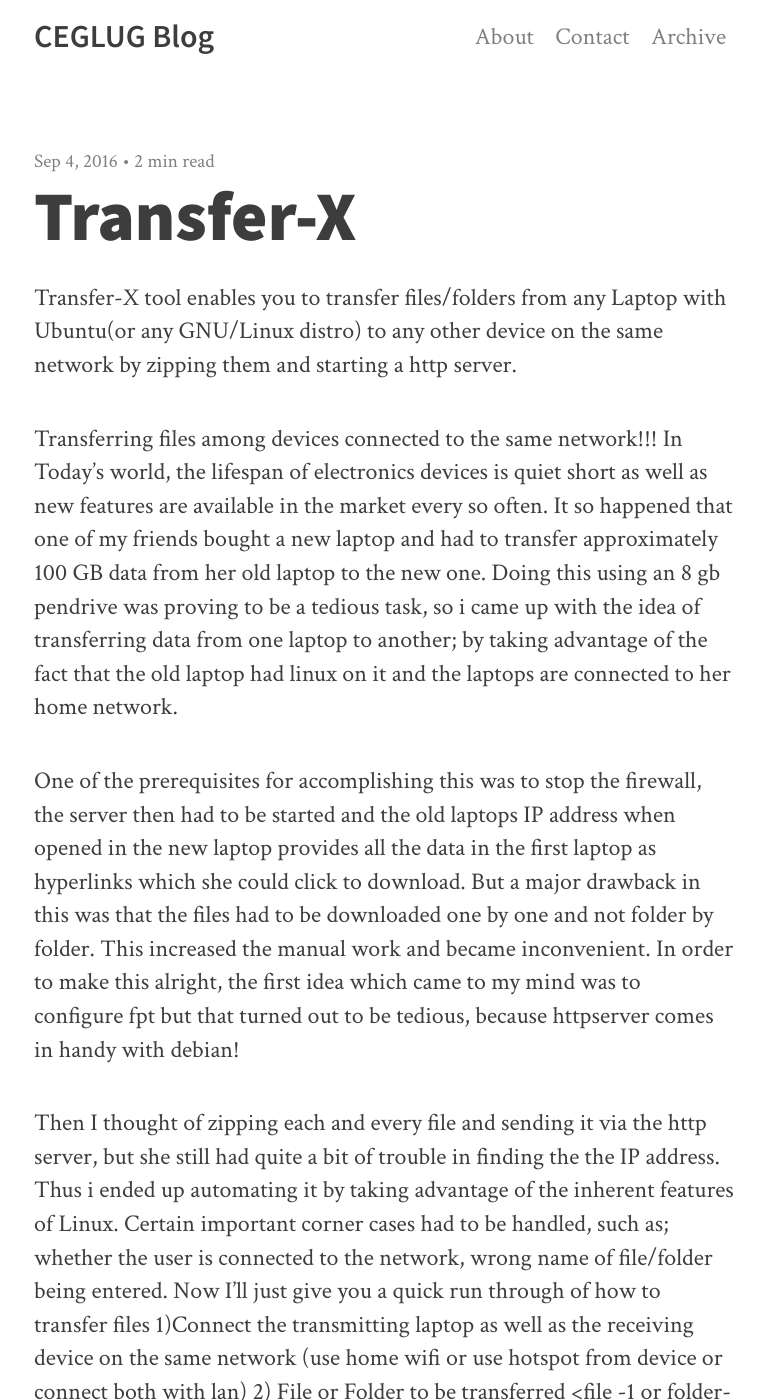
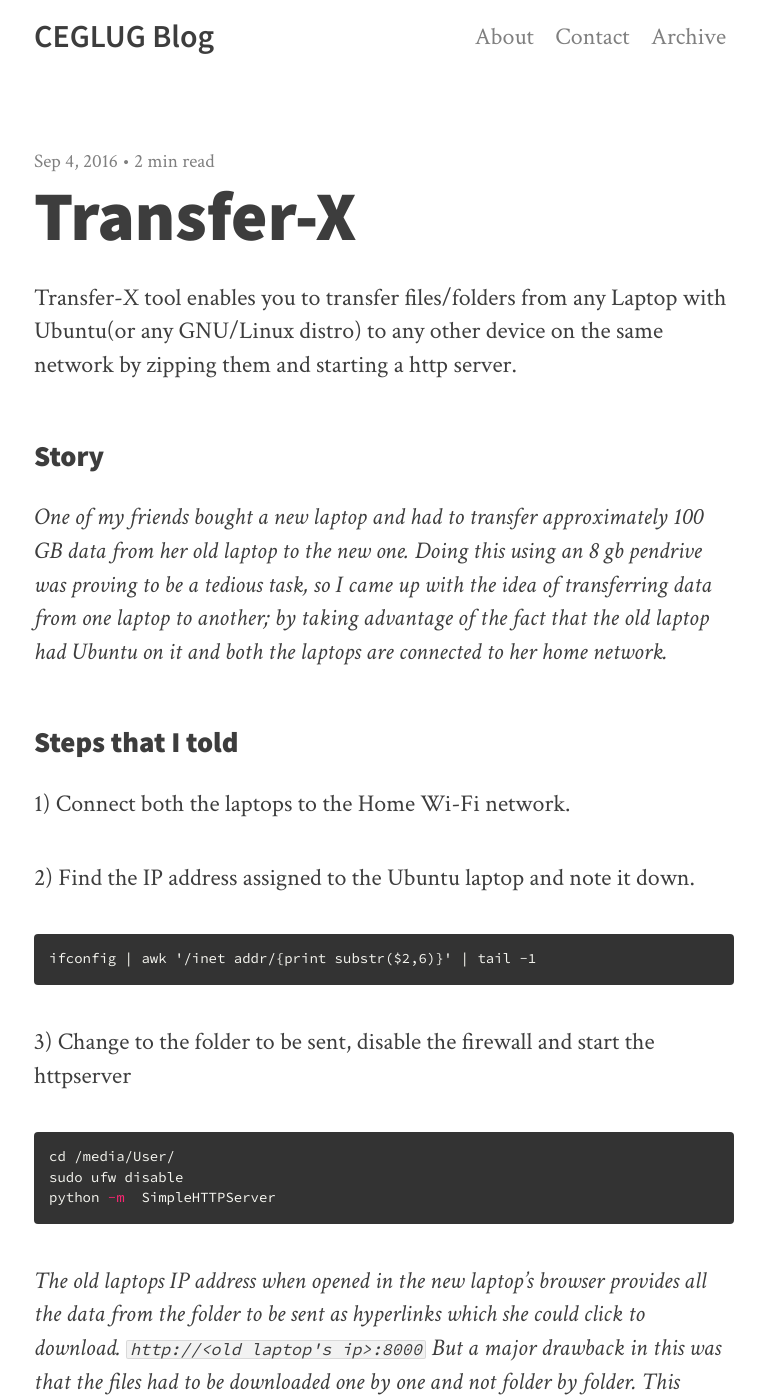
Before and after one commit to prashantbarca/prashantbarca.github.io, a Jekyll site: the page built from _posts/2016-09-04-transfer-x.md, in a window 1280 px wide and 1400 px high. Shown: the whole window, without its empty margins (256-1021 px from the left). Built offline with Jekyll 4.4.1, drawn with Linux system fonts in a browser that asks for light colours; nearby versions of some CDN libraries; comment, search, counter and statistics services are not loaded; some of the changed text lies outside the part shown.

Commit message:
half done

````diff
--- a/_posts/2016-09-04-transfer-x.md
+++ b/_posts/2016-09-04-transfer-x.md
@@ -10,14 +10,29 @@
 
 Transfer-X tool enables you to transfer files/folders from any Laptop with Ubuntu(or any GNU/Linux distro) to any other device on the same network by zipping them and starting a http server.
 
-Transferring files among devices connected to the same network!!!
-In Today's world, the lifespan of electronics devices is quiet short as well as new features are available in the market every so often.
-It so happened that one of my friends bought a new laptop and had to transfer approximately 100 GB data from her old laptop to the new one.
-Doing this using an 8 gb pendrive was proving to be a tedious task, so i came up with the idea of transferring data from one laptop to another; by taking advantage of the fact that the old laptop had linux on it and the laptops are connected to her home network.
+### Story
 
-One of the prerequisites for accomplishing this was to stop the firewall, the server then had to be started and the old laptops IP address when opened in the new laptop provides all the data in the first laptop as hyperlinks which she could click to download.
+*One of my friends bought a new laptop and had to transfer approximately 100 GB data from her old laptop to the new one. Doing this using an 8 gb pendrive was proving to be a tedious task, so I came up with the idea of transferring data from one laptop to another; by taking advantage of the fact that the old laptop had Ubuntu on it and both the laptops are connected to her home network.*
+
+### Steps that I told
+1) Connect both the laptops to the Home Wi-Fi network.
+
+2) Find the IP address assigned to the Ubuntu laptop and note it down.
+
+```
+ifconfig | awk '/inet addr/{print substr($2,6)}' | tail -1
+```
+3) Change to the folder to be sent, disable the firewall and start the httpserver
+
+{% highlight Bash %}
+cd /media/User/
+sudo ufw disable
+python -m  SimpleHTTPServer
+{% endhighlight %}
+
+*The old laptops IP address when opened in the new laptop's browser provides all the data from the folder to be sent as hyperlinks which she could click to download. `http://<old laptop's ip>:8000`
 But a major drawback in this was that the files had to be downloaded one by one and not folder by folder.
-This increased the manual work and became inconvenient. In order to make this alright, the first idea which came to my mind was to configure fpt but that turned out to be tedious, because httpserver comes in handy with debian!
+This increased the manual work and became inconvenient. In order to make this alright, the first idea which came to my mind was to configure fpt but that turned out to be tedious, because httpserver comes in handy with python!*
 
 Then I thought of zipping each and every file and sending it via the http server, but she still had quite a bit of trouble in finding the the IP address. Thus i ended up automating it by taking advantage of the inherent features of Linux.
 Certain important corner cases had to be handled, such as; whether the user is connected to the network, wrong name of file/folder being entered.
````
